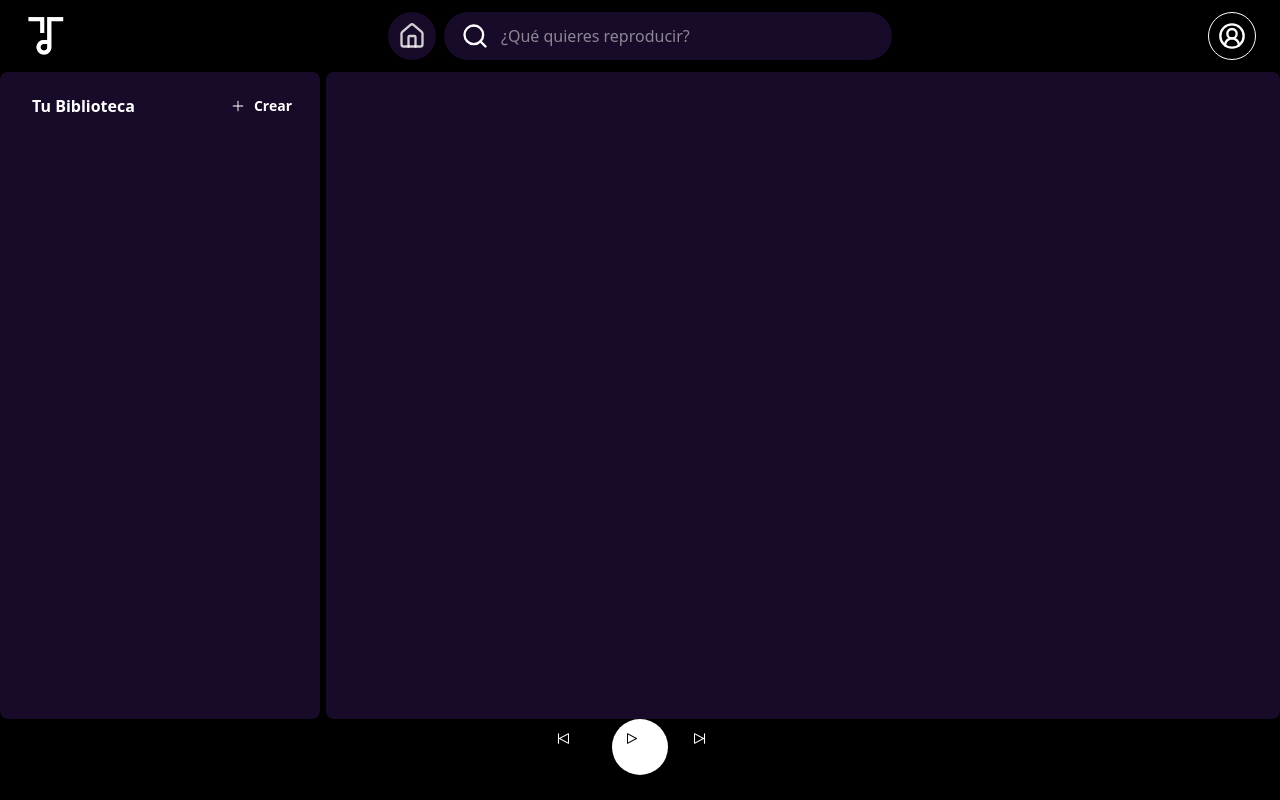
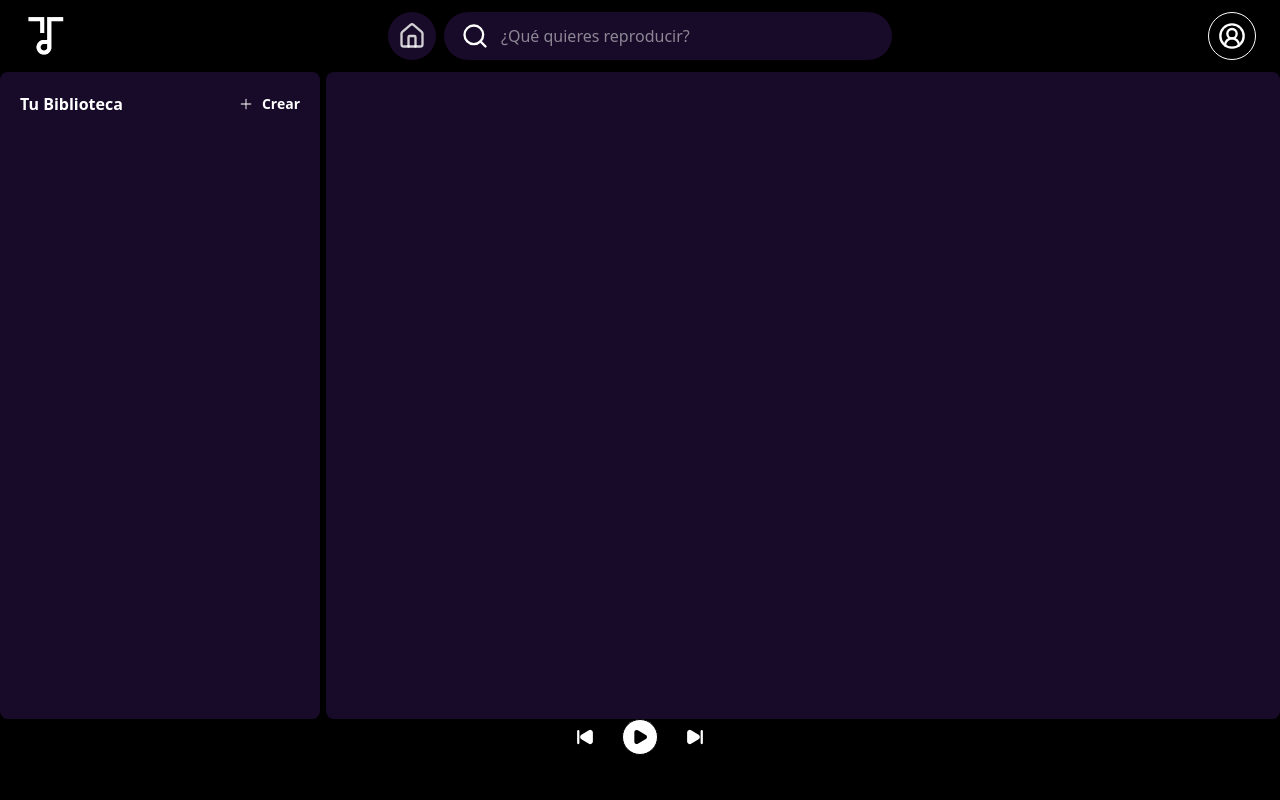
Before and after one commit to KevDeto/Tunify, a React (Vite) app in the folder Tunify/: page / in a window 1280 px wide. Built offline with nearby package versions, Linux system fonts and the light colour scheme.

Commit message:
agregue los botones prev, next y play/pause del playercontrol y termine los estilos de esos botones

```diff
--- a/Tunify/src/components/layout/MusicPanel/LeftPanel/LeftPanel.jsx
+++ b/Tunify/src/components/layout/MusicPanel/LeftPanel/LeftPanel.jsx
@@ -28,7 +28,7 @@ const LeftPanel = ({ children }) => {
                             >
                                 <PanelLeftClose
                                     className={`
-                                        h-5 w-5
+                                        h-4 w-4
                                         transition-all duration-200
                                         ${isHoveringIcon
                                             ? 'text-white'
@@ -45,6 +45,7 @@ const LeftPanel = ({ children }) => {
                     className="font-semibold group/plus text-white cursor-pointer hover:bg-fill-hover rounded-full">
                     <Plus
                         className="
+                        h-4 w-4
                         text-white/70
                         group-hover/plus:text-white
                         transition-colors duration-200"/>
--- a/Tunify/src/components/layout/PlayerBar/PlayerControl/PlayerControl.jsx
+++ b/Tunify/src/components/layout/PlayerBar/PlayerControl/PlayerControl.jsx
@@ -1,8 +1,14 @@
+import { Button } from "@/components/ui/Button/button";
+import { Play, Pause, SkipForward, SkipBack } from "lucide-react"
 import { icons } from "@/icons/Icons";
-import { useState } from "react";
+import React, { useState } from "react";
 
 export function PlayerControl() {
-    const {isPlaying} = useState(true);
+  const [ isPlaying, setIsPlaying ] = useState(false);
+
+  const onPlayPause = () => {
+    setIsPlaying(!isPlaying);
+  }
   /*const {currentMusic, isPlaying, setIsPlaying, setCurrentMusic} = usePlayerStore(state => state);
   const { getNextSong, getPreviousSong } = useCurrentMusic(currentMusic);
 
@@ -28,29 +34,32 @@ export function PlayerControl() {
   }*/
   return (
     <div className="flex justify-center items-center gap-6">
-      <button
-        className="hover:scale-110 text-white hover:text-gray-300 transition-all"
-        title="Previous song"
+      <Button
+        variant="ghost"
+        size="default"
+        className="hover:scale-105 transition-transform duration-105 ease-out"
       >
-        <div className="w-8 h-8">
-          {icons.Prev}
-        </div>
-      </button>
-      <button
-        className="bg-white text-black rounded-full p-3 hover:scale-110 transition-all"
+        <SkipBack size={18} strokeWidth={3} fill="white" color="white" />
+      </Button>
+      <Button
+        variant="outline"
+        size="icon"
+        className="bg-white rounded-full cursor-pointer hover:scale-105"
+        onClick={onPlayPause}
       >
-        <div className="w-8 h-8">
-          {isPlaying ? icons.Pause : icons.Play}
-        </div>
-      </button>
-      <button
-        className="hover:scale-110 text-white hover:text-gray-300 transition-all"
-        title="Next song"
+        {isPlaying ? (
+          <Pause size={16} fill="black" color="black"/>
+        ) : (
+          <Play size={16} strokeWidth={3} fill="black" color="black" />
+        )}
+      </Button>
+      <Button
+        variant="ghost"
+        size="default"
+        className="hover:scale-105 transition-transform duration-105 ease-out"
       >
-        <div className="w-8 h-8">
-          {icons.Next}
-        </div>
-      </button>
+        <SkipForward size={18} strokeWidth={3} fill="white" color="white" />
+      </Button>
     </div>
   );
 }
--- a/Tunify/src/components/ui/Button/Button.jsx
+++ b/Tunify/src/components/ui/Button/Button.jsx
@@ -5,7 +5,7 @@ import { cva } from "class-variance-authority";
 import { cn } from "@/lib/utils"
 
 const buttonVariants = cva(
-  "inline-flex items-center justify-center gap-2 whitespace-nowrap rounded-md text-sm font-medium transition-all disabled:pointer-events-none disabled:opacity-50 [&_svg]:pointer-events-none [&_svg:not([class*='size-'])]:size-4 shrink-0 [&_svg]:shrink-0 outline-none focus-visible:border-ring focus-visible:ring-ring/50 focus-visible:ring-[3px] aria-invalid:ring-destructive/20 dark:aria-invalid:ring-destructive/40 aria-invalid:border-destructive",
+  "inline-flex items-center justify-center gap-2 whitespace-nowrap rounded-md text-sm font-medium transition-all disabled:pointer-events-none disabled:opacity-50  shrink-0 [&_svg]:shrink-0 outline-none focus-visible:border-ring focus-visible:ring-ring/50 focus-visible:ring-[3px] aria-invalid:ring-destructive/20 dark:aria-invalid:ring-destructive/40 aria-invalid:border-destructive",
   {
     variants: {
       variant: {
@@ -17,11 +17,11 @@ const buttonVariants = cva(
         secondary:
           "bg-secondary text-secondary-foreground hover:bg-secondary/80",
         ghost:
-          "hover:bg-accent hover:text-accent-foreground dark:hover:bg-accent/50",
+          "hover:bg-accent hover:text-accent-foreground dark:hover:bg-accent/50 cursor-pointer",
         link: "text-primary underline-offset-4 hover:underline",
       },
       size: {
-        default: "h-9 px-4 py-2 has-[>svg]:px-3",
+        default: "px-1 py-1",
         sm: "h-8 rounded-md gap-1.5 px-3 has-[>svg]:px-2.5",
         lg: "h-10 rounded-md px-6 has-[>svg]:px-4",
         icon: "size-9",
```
